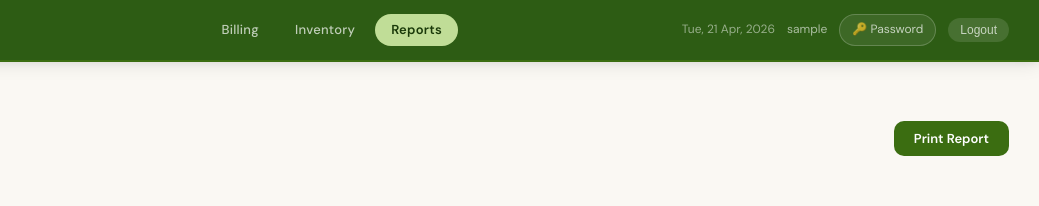
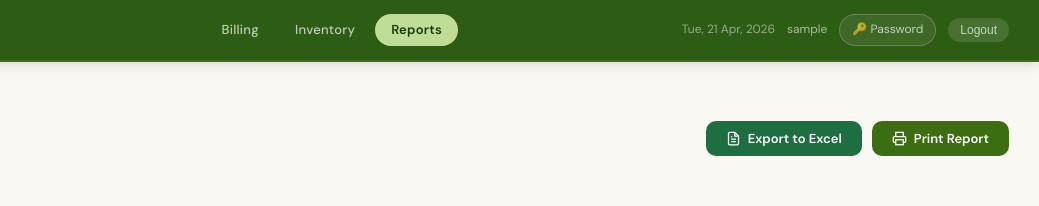
Before and after one commit to Sanjay123ps/billing, a website: page public/reports.html in a window 1280 px wide. Shown: the top 206 px of the page, 241-1280 px from the left. Drawn offline with nearby package versions, Linux system fonts and the light colour scheme; no server answers; sample sign-in values are in the browser's storage.

Commit message:
Add export to Excel button in reports page

```diff
--- a/public/reports.html
+++ b/public/reports.html
@@ -35,7 +35,16 @@
       <h1 class="page-title">Sales Reports</h1>
       <p class="page-sub">Overview of all billing activity</p>
     </div>
-    <button class="btn-primary" onclick="window.print()">Print Report</button>
+    <div style="display:flex;gap:10px">
+      <button class="btn-primary" onclick="exportToExcel()" style="background:#1D6F42;display:flex;align-items:center;gap:7px">
+        <svg width="15" height="15" viewBox="0 0 24 24" fill="none" stroke="currentColor" stroke-width="2"><path d="M14 2H6a2 2 0 0 0-2 2v16a2 2 0 0 0 2 2h12a2 2 0 0 0 2-2V8z"/><polyline points="14 2 14 8 20 8"/><line x1="16" y1="13" x2="8" y2="13"/><line x1="16" y1="17" x2="8" y2="17"/><polyline points="10 9 9 9 8 9"/></svg>
+        Export to Excel
+      </button>
+      <button class="btn-primary" onclick="window.print()" style="background:var(--green-700);display:flex;align-items:center;gap:7px">
+        <svg width="15" height="15" viewBox="0 0 24 24" fill="none" stroke="currentColor" stroke-width="2"><polyline points="6 9 6 2 18 2 18 9"/><path d="M6 18H4a2 2 0 0 1-2-2v-5a2 2 0 0 1 2-2h16a2 2 0 0 1 2 2v5a2 2 0 0 1-2 2h-2"/><rect x="6" y="14" width="12" height="8"/></svg>
+        Print Report
+      </button>
+    </div>
   </div>
 
   <div class="stats-row" id="reportStats"></div>
@@ -66,6 +75,7 @@
               <th>Items</th>
               <th>Payment</th>
               <th>Amount</th>
+              <th></th>
             </tr>
           </thead>
           <tbody id="billsBody"></tbody>
```
